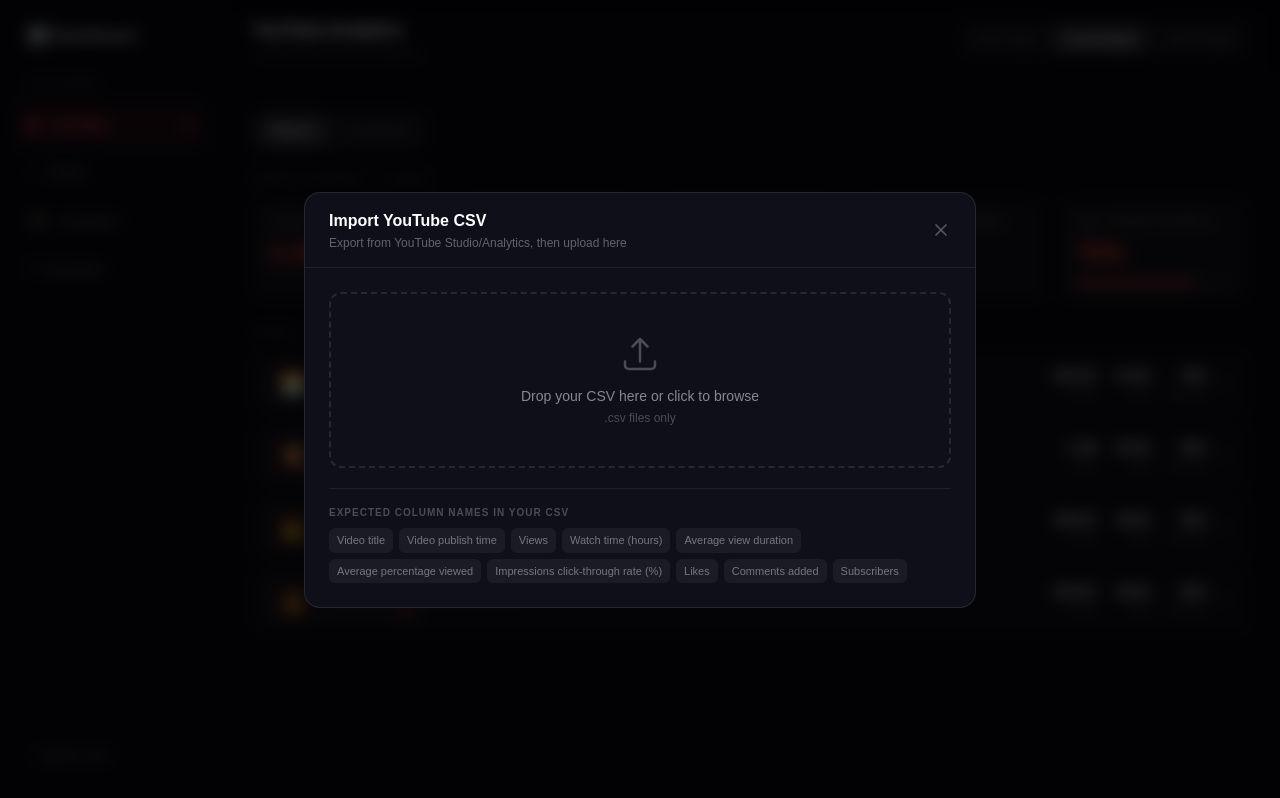
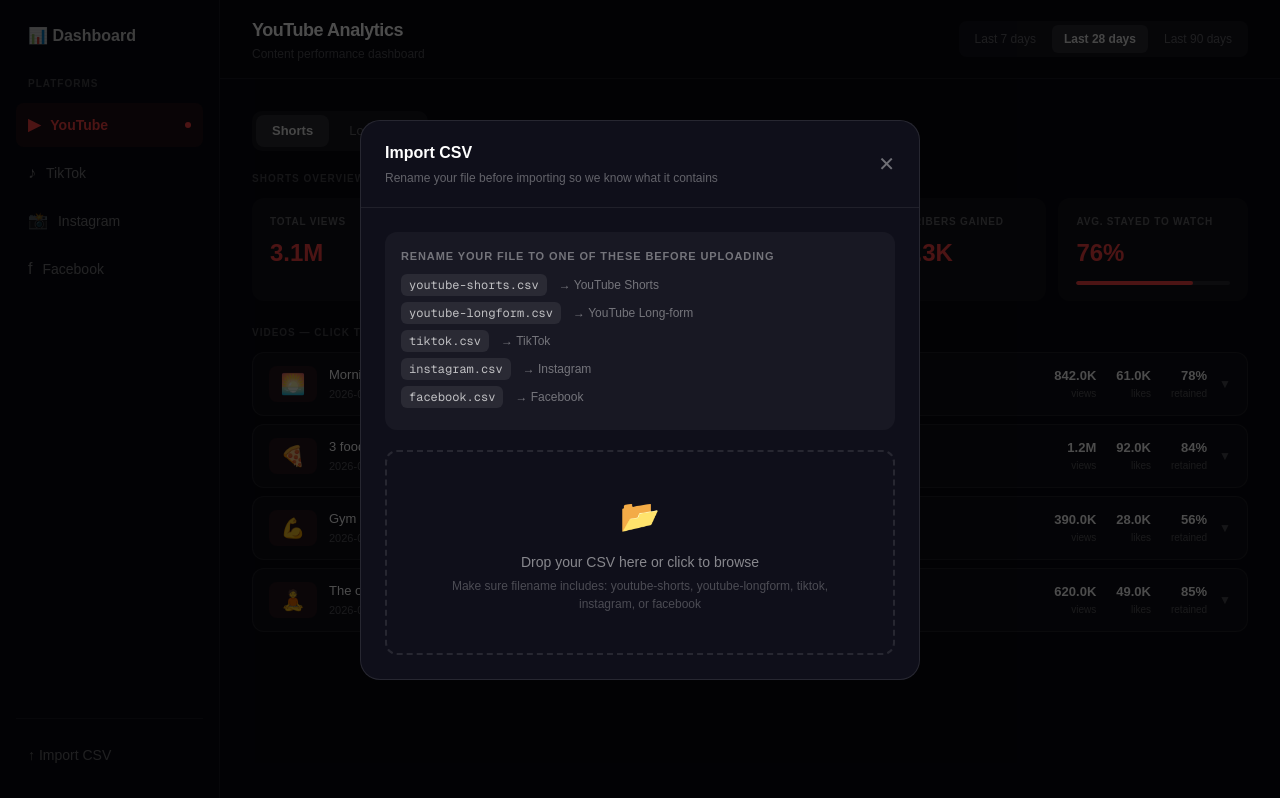
Before and after one commit to allenancheta2003/test-dashboard, a Next.js app: page /dashboard in a window 1280 px wide. Both pictures are taken after a click on the button "↑ Import CSV". Built offline with nearby package versions, Linux system fonts and the light colour scheme.

Commit message:
CSVUploadModal.tsx

```diff
--- a/components/CSVUploadModal.tsx
+++ b/components/CSVUploadModal.tsx
@@ -1,71 +1,92 @@
 "use client";
 import { useState, useRef } from "react";
-import { Platform } from "@/lib/data";
 
-// ─── CSV field mappings per platform ─────────────────────────────────────────
-// Maps your CSV column headers → our internal field names
-// Adjust these to match the exact column names from each platform's export
-
-const FIELD_MAPS: Record<Platform, Record<string, string>> = {
-  youtube: {
-    // YouTube Studio CSV headers
-    "Video title":             "title",
-    "Video publish time":      "publishedAt",
-    "Views":                   "views",
-    "Watch time (hours)":      "duration",
-    "Average view duration":   "avgViewDuration",
-    "Average percentage viewed": "avgPctViewed",
+const FIELD_MAPS: Record<string, Record<string, string>> = {
+  "youtube-shorts": {
+    "Content":                            "id",
+    "Video title":                        "title",
+    "Video publish time":                 "publishedAt",
+    "Duration":                           "duration",
+    "Views":                              "views",
+    "Watch time (hours)":                 "watchTimeHours",
+    "Subscribers":                        "subscribers",
+    "Impressions":                        "impressions",
     "Impressions click-through rate (%)": "ctr",
-    "Likes":                   "likes",
-    "Comments added":          "comments",
-    "Subscribers":             "subscribers",
+    "Likes":                              "likes",
+    "Comments added":                     "comments",
   },
-  tiktok: {
-    // TikTok Analytics CSV headers
-    "Video Title":             "title",
-    "Date":                    "publishedAt",
-    "Views":                   "views",
-    "Likes":                   "likes",
-    "Comments":                "comments",
-    "Shares":                  "shares",
-    "Saves":                   "saves",
-    "Average watch time (sec)":"avgWatchTime",
-    "Total play time (sec)":   "duration",
-    "Retention Rate (%)":      "retention",
-    "Total Engagements":       "totalEngagement",
+  "youtube-longform": {
+    "Content":                            "id",
+    "Video title":                        "title",
+    "Video publish time":                 "publishedAt",
+    "Duration":                           "duration",
+    "Views":                              "views",
+    "Watch time (hours)":                 "watchTimeHours",
+    "Average view duration":              "avgViewDuration",
+    "Average percentage viewed":          "avgPctViewed",
+    "Subscribers":                        "subscribers",
+    "Impressions":                        "impressions",
+    "Impressions click-through rate (%)": "ctr",
+    "Likes":                              "likes",
+    "Comments added":                     "comments",
   },
-  instagram: {
-    // Instagram Insights CSV headers
-    "Reel title":              "title",
-    "Date":                    "publishedAt",
-    "Plays":                   "views",
-    "Likes":                   "likes",
-    "Comments":                "comments",
-    "Shares":                  "shares",
-    "Saves":                   "saves",
-    "Reposts":                 "reposts",
-    "Average watch time (sec)":"avgWatchTime",
-    "Duration (sec)":          "duration",
-    "3s view rate (%)":        "viewRatePast3s",
-    "Retention (%)":           "retention",
-    "Total Interactions":      "totalEngagement",
+  "tiktok": {
+    "Video Title":                        "title",
+    "Date":                               "publishedAt",
+    "Views":                              "views",
+    "Likes":                              "likes",
+    "Comments":                           "comments",
+    "Shares":                             "shares",
+    "Saves":                              "saves",
+    "Average watch time (sec)":           "avgWatchTime",
+    "Total play time (sec)":              "duration",
+    "Retention Rate (%)":                 "retention",
+    "Total Engagements":                  "totalEngagement",
   },
-  facebook: {
-    // Facebook Page Insights CSV headers
-    "Post Title":              "title",
-    "Date Published":          "publishedAt",
-    "Reach":                   "reach",
-    "Impressions":             "impressions",
-    "Likes":                   "likes",
-    "Comments":                "comments",
-    "Shares":                  "shares",
-    "Link Clicks":             "clicks",
+  "instagram": {
+    "Reel title":                         "title",
+    "Date":                               "publishedAt",
+    "Plays":                              "views",
+    "Likes":                              "likes",
+    "Comments":                           "comments",
+    "Shares":                             "shares",
+    "Saves":                              "saves",
+    "Reposts":                            "reposts",
+    "Average watch time (sec)":           "avgWatchTime",
+    "Duration (sec)":                     "duration",
+    "3s view rate (%)":                   "viewRatePast3s",
+    "Retention (%)":                      "retention",
+    "Total Interactions":                 "totalEngagement",
+  },
+  "facebook": {
+    "Post Title":                         "title",
+    "Date Published":                     "publishedAt",
+    "Reach":                              "reach",
+    "Impressions":                        "impressions",
+    "Likes":                              "likes",
+    "Comments":                           "comments",
+    "Shares":                             "shares",
+    "Link Clicks":                        "clicks",
   },
 };
 
-const PLATFORM_LABELS: Record<Platform, string> = {
-  youtube: "YouTube", tiktok: "TikTok", instagram: "Instagram", facebook: "Facebook",
+const TYPE_LABELS: Record<string, string> = {
+  "youtube-shorts":  "YouTube Shorts",
+  "youtube-longform":"YouTube Long-form",
+  "tiktok":          "TikTok",
+  "instagram":       "Instagram",
+  "facebook":        "Facebook",
 };
+
+function detectType(filename: string): string | null {
+  const f = filename.toLowerCase().replace(/\s+/g, "-");
+  if (f.includes("youtube-shorts") || f.includes("yt-shorts"))   return "youtube-shorts";
+  if (f.includes("youtube-longform") || f.includes("yt-longform") || f.includes("youtube-long")) return "youtube-longform";
+  if (f.includes("tiktok"))     return "tiktok";
+  if (f.includes("instagram"))  return "instagram";
+  if (f.includes("facebook"))   return "facebook";
+  return null;
+}
 
 function parseCSV(text: string): Record<string, string>[] {
   const lines = text.trim().split("\n");
@@ -93,27 +114,42 @@
 }
 
 export default function CSVUploadModal({ platform, onImport, onClose }: {
-  platform: Platform;
-  onImport: (p: Platform, rows: any[]) => void;
+  platform: string;
+  onImport: (p: string, subType: string, rows: any[]) => void;
   onClose: () => void;
 }) {
-  const [dragging, setDragging] = useState(false);
-  const [preview, setPreview] = useState<any[] | null>(null);
-  const [error, setError] = useState<string | null>(null);
+  const [dragging, setDragging]   = useState(false);
+  const [preview, setPreview]     = useState<any[] | null>(null);
+  const [detectedType, setDetectedType] = useState<string | null>(null);
+  const [error, setError]         = useState<string | null>(null);
+  const [fileName, setFileName]   = useState<string>("");
   const fileRef = useRef<HTMLInputElement>(null);
 
   const processFile = (file: File) => {
     setError(null);
+    setFileName(file.name);
     if (!file.name.endsWith(".csv")) { setError("Please upload a .csv file"); return; }
+
+    const type = detectType(file.name);
+    if (!type) {
+      setError(
+        `Could not detect type from filename "${file.name}". ` +
+        `Please rename your file to include: youtube-shorts, youtube-longform, tiktok, instagram, or facebook.`
+      );
+      return;
+    }
+
+    setDetectedType(type);
     const reader = new FileReader();
     reader.onload = e => {
       const text = e.target?.result as string;
       const rows = parseCSV(text);
       if (!rows.length) { setError("CSV appears to be empty"); return; }
-      const fieldMap = FIELD_MAPS[platform];
-      const mapped = rows.map((r, i) => mapRow(r, fieldMap, i));
-      setPreview(mapped.slice(0, 3)); // show first 3 as preview
-      // store full mapped data on confirm
+      const fieldMap = FIELD_MAPS[type];
+      const mapped = rows
+        .filter((r: any) => r["Video title"] || r["Video Title"] || r["Reel title"] || r["Post Title"])
+        .map((r, i) => mapRow(r, fieldMap, i));
+      setPreview(mapped.slice(0, 3));
       (window as any).__csvFull = mapped;
     };
     reader.readAsText(file);
@@ -127,69 +163,98 @@
 
   const handleConfirm = () => {
     const full = (window as any).__csvFull;
-    if (full) onImport(platform, full);
+    if (full && detectedType) onImport(platform, detectedType, full);
   };
 
-  const fieldMap = FIELD_MAPS[platform];
+  return (
+    <div style={{ position: "fixed", inset: 0, zIndex: 50, display: "flex", alignItems: "center", justifyContent: "center", background: "rgba(0,0,0,0.7)" }}>
+      <div style={{ width: "100%", maxWidth: 560, margin: "0 16px", background: "#0f0f1a", border: "1px solid rgba(255,255,255,0.1)", borderRadius: 20, overflow: "hidden" }}>
 
-  return (
-    <div className="fixed inset-0 z-50 flex items-center justify-center bg-black/70 backdrop-blur-sm">
-      <div className="w-full max-w-2xl mx-4 bg-[#0f0f1a] border border-white/10 rounded-2xl overflow-hidden">
         {/* Header */}
-        <div className="flex items-center justify-between px-6 py-4 border-b border-white/[0.07]">
+        <div style={{ display: "flex", alignItems: "center", justifyContent: "space-between", padding: "20px 24px", borderBottom: "1px solid rgba(255,255,255,0.07)" }}>
           <div>
-            <h2 className="text-white font-semibold">Import {PLATFORM_LABELS[platform]} CSV</h2>
-            <p className="text-white/35 text-xs mt-0.5">Export from {PLATFORM_LABELS[platform]} Studio/Analytics, then upload here</p>
+            <h2 style={{ margin: 0, color: "white", fontSize: 16, fontWeight: 600 }}>Import CSV</h2>
+            <p style={{ margin: "4px 0 0", color: "rgba(255,255,255,0.35)", fontSize: 12 }}>
+              Rename your file before importing so we know what it contains
+            </p>
           </div>
-          <button onClick={onClose} className="text-white/30 hover:text-white/70 transition-colors">
-            <svg viewBox="0 0 24 24" fill="none" stroke="currentColor" strokeWidth="2" className="w-5 h-5">
-              <path strokeLinecap="round" strokeLinejoin="round" d="M6 18L18 6M6 6l12 12" />
-            </svg>
-          </button>
+          <button onClick={onClose} style={{ background: "none", border: "none", color: "rgba(255,255,255,0.4)", cursor: "pointer", fontSize: 20 }}>✕</button>
         </div>
 
-        <div className="p-6">
-          {/* Drop Zone */}
+        <div style={{ padding: 24 }}>
+
+          {/* Naming guide */}
+          {!preview && (
+            <div style={{ background: "rgba(255,255,255,0.04)", borderRadius: 12, padding: 16, marginBottom: 20 }}>
+              <p style={{ margin: "0 0 10px", fontSize: 11, fontWeight: 600, color: "rgba(255,255,255,0.4)", textTransform: "uppercase", letterSpacing: "0.08em" }}>
+                Rename your file to one of these before uploading
+              </p>
+              {Object.entries(TYPE_LABELS).map(([key, label]) => (
+                <div key={key} style={{ display: "flex", alignItems: "center", gap: 12, marginBottom: 6 }}>
+                  <code style={{ background: "rgba(255,255,255,0.08)", padding: "2px 8px", borderRadius: 6, fontSize: 12, color: "rgba(255,255,255,0.7)" }}>
+                    {key}.csv
+                  </code>
+                  <span style={{ fontSize: 12, color: "rgba(255,255,255,0.4)" }}>→ {label}</span>
+                </div>
+              ))}
+            </div>
+          )}
+
+          {/* Detected type badge */}
+          {detectedType && (
+            <div style={{ marginBottom: 16, padding: "8px 14px", background: "rgba(34,197,94,0.1)", border: "1px solid rgba(34,197,94,0.3)", borderRadius: 8, fontSize: 13, color: "#22c55e" }}>
+              ✓ Detected as: <strong>{TYPE_LABELS[detectedType]}</strong>
+            </div>
+          )}
+
+          {/* Drop zone */}
           {!preview && (
             <>
               <div
-                className="border-2 border-dashed rounded-xl p-10 text-center transition-all cursor-pointer"
-                style={{ borderColor: dragging ? "rgba(255,255,255,0.4)" : "rgba(255,255,255,0.1)", background: dragging ? "rgba(255,255,255,0.04)" : "transparent" }}
+                style={{ border: `2px dashed ${dragging ? "rgba(255,255,255,0.4)" : "rgba(255,255,255,0.1)"}`, borderRadius: 12, padding: 40, textAlign: "center", cursor: "pointer", background: dragging ? "rgba(255,255,255,0.04)" : "transparent" }}
                 onDragOver={e => { e.preventDefault(); setDragging(true); }}
                 onDragLeave={() => setDragging(false)}
                 onDrop={handleDrop}
                 onClick={() => fileRef.current?.click()}
               >
-                <svg viewBox="0 0 24 24" fill="none" stroke="currentColor" strokeWidth="1.5" className="w-10 h-10 mx-auto mb-3 text-white/25">
-                  <path strokeLinecap="round" strokeLinejoin="round" d="M3 16.5v2.25A2.25 2.25 0 005.25 21h13.5A2.25 2.25 0 0021 18.75V16.5m-13.5-9L12 3m0 0l4.5 4.5M12 3v13.5" />
-                </svg>
-                <p className="text-white/50 text-sm font-medium">Drop your CSV here or click to browse</p>
-                <p className="text-white/25 text-xs mt-1">.csv files only</p>
-                <input ref={fileRef} type="file" accept=".csv" className="hidden" onChange={e => { if (e.target.files?.[0]) processFile(e.target.files[0]); }} />
+                <div style={{ fontSize: 32, marginBottom: 12 }}>📂</div>
+                <p style={{ color: "rgba(255,255,255,0.5)", fontSize: 14, margin: "0 0 4px", fontWeight: 500 }}>
+                  Drop your CSV here or click to browse
+                </p>
+                <p style={{ color: "rgba(255,255,255,0.25)", fontSize: 12, margin: 0 }}>
+                  Make sure filename includes: youtube-shorts, youtube-longform, tiktok, instagram, or facebook
+                </p>
+                <input ref={fileRef} type="file" accept=".csv" style={{ display: "none" }} onChange={e => { if (e.target.files?.[0]) processFile(e.target.files[0]); }} />
               </div>
-              {error && <p className="text-rose-400 text-sm mt-3">{error}</p>}
+              {error && (
+                <div style={{ marginTop: 12, padding: "10px 14px", background: "rgba(239,68,68,0.1)", border: "1px solid rgba(239,68,68,0.3)", borderRadius: 8, fontSize: 13, color: "#ef4444" }}>
+                  {error}
+                </div>
+              )}
             </>
           )}
 
           {/* Preview */}
-          {preview && (
+          {preview && detectedType && (
             <div>
-              <p className="text-white/50 text-sm mb-3">Preview — first 3 rows mapped:</p>
-              <div className="bg-white/[0.04] rounded-xl p-4 overflow-x-auto mb-4">
-                <table className="text-xs w-full">
+              <p style={{ color: "rgba(255,255,255,0.5)", fontSize: 13, marginBottom: 12 }}>
+                Preview — first 3 rows of <strong style={{ color: "white" }}>{fileName}</strong>
+              </p>
+              <div style={{ background: "rgba(255,255,255,0.04)", borderRadius: 12, padding: 16, overflowX: "auto", marginBottom: 16 }}>
+                <table style={{ fontSize: 12, width: "100%", borderCollapse: "collapse" }}>
                   <thead>
                     <tr>
-                      {Object.values(fieldMap).slice(0, 6).map(k => (
-                        <th key={k} className="text-white/30 font-medium text-left pb-2 pr-4">{k}</th>
+                      {Object.values(FIELD_MAPS[detectedType]).slice(0, 5).map(k => (
+                        <th key={k} style={{ color: "rgba(255,255,255,0.3)", fontWeight: 500, textAlign: "left", paddingBottom: 8, paddingRight: 16 }}>{k}</th>
                       ))}
                     </tr>
                   </thead>
                   <tbody>
                     {preview.map((row, i) => (
-                      <tr key={i} className="border-t border-white/[0.06]">
-                        {Object.values(fieldMap).slice(0, 6).map(k => (
-                          <td key={k} className="text-white/60 py-1.5 pr-4 tabular-nums">
-                            {row[k] !== undefined ? String(row[k]).slice(0, 20) : "—"}
+                      <tr key={i} style={{ borderTop: "1px solid rgba(255,255,255,0.06)" }}>
+                        {Object.values(FIELD_MAPS[detectedType]).slice(0, 5).map(k => (
+                          <td key={k} style={{ color: "rgba(255,255,255,0.6)", padding: "6px 16px 6px 0" }}>
+                            {row[k] !== undefined ? String(row[k]).slice(0, 18) : "—"}
                           </td>
                         ))}
                       </tr>
@@ -197,33 +262,22 @@
                   </tbody>
                 </table>
               </div>
-              <div className="flex gap-3">
+              <div style={{ display: "flex", gap: 10 }}>
                 <button
                   onClick={handleConfirm}
-                  className="flex-1 py-2.5 rounded-lg text-sm font-semibold transition-all"
-                  style={{ background: "rgba(255,255,255,0.1)", color: "rgba(255,255,255,0.9)" }}
+                  style={{ flex: 1, padding: "10px 0", borderRadius: 10, border: "none", cursor: "pointer", background: "rgba(255,255,255,0.1)", color: "white", fontSize: 14, fontWeight: 600 }}
                 >
-                  Import {(window as any).__csvFull?.length} rows
+                  Import {(window as any).__csvFull?.length} rows into {TYPE_LABELS[detectedType]}
                 </button>
                 <button
-                  onClick={() => { setPreview(null); (window as any).__csvFull = null; }}
-                  className="px-4 py-2.5 rounded-lg text-sm text-white/40 hover:text-white/70 border border-white/10 transition-all"
+                  onClick={() => { setPreview(null); setDetectedType(null); setError(null); }}
+                  style={{ padding: "10px 16px", borderRadius: 10, border: "1px solid rgba(255,255,255,0.1)", cursor: "pointer", background: "transparent", color: "rgba(255,255,255,0.4)", fontSize: 14 }}
                 >
-                  Try another file
+                  Try another
                 </button>
               </div>
             </div>
           )}
-
-          {/* Expected columns */}
-          <div className="mt-5 border-t border-white/[0.07] pt-4">
-            <p className="text-white/25 text-[10px] uppercase tracking-widest font-semibold mb-2">Expected column names in your CSV</p>
-            <div className="flex flex-wrap gap-1.5">
-              {Object.keys(fieldMap).map(col => (
-                <span key={col} className="text-[11px] text-white/40 bg-white/[0.05] px-2 py-1 rounded-md">{col}</span>
-              ))}
-            </div>
-          </div>
         </div>
       </div>
     </div>
```
